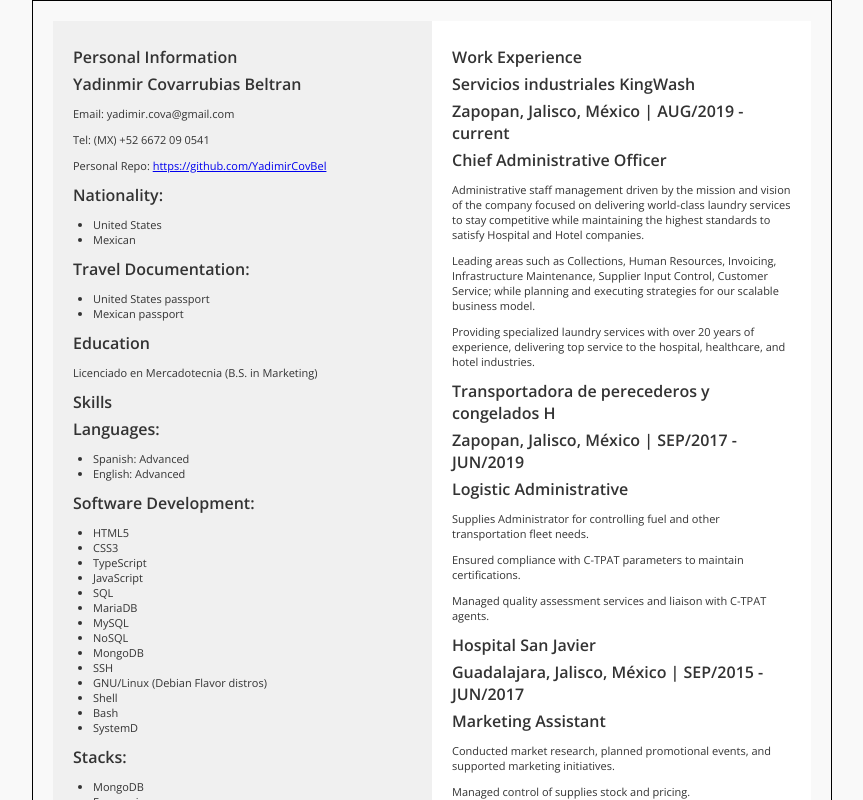
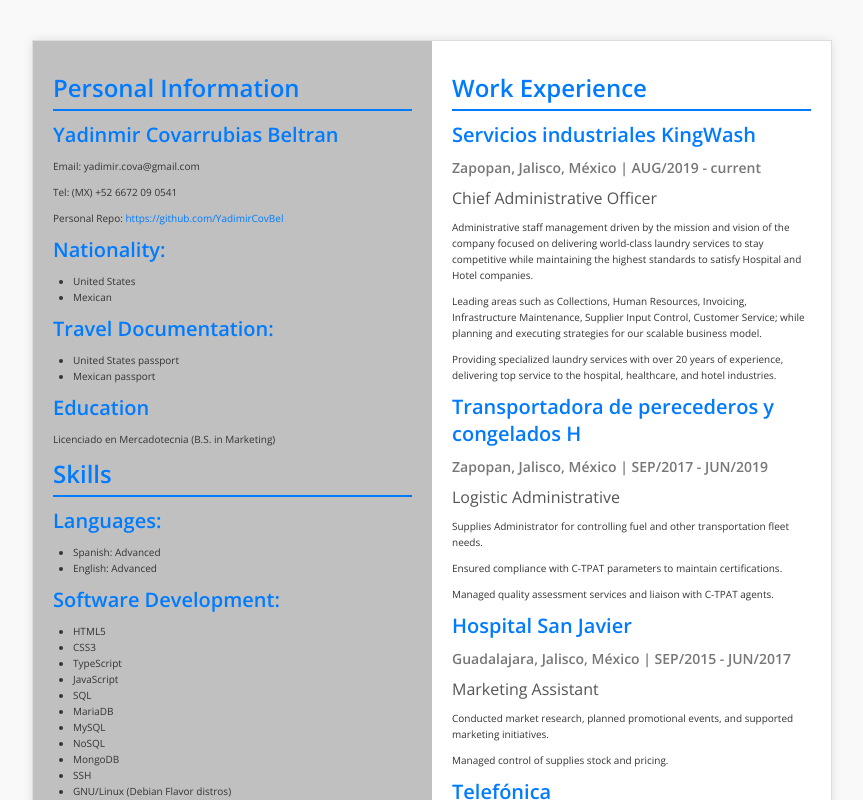
Before and after one commit to YadimirCovarrubiasBeltran/websiteCv, an Angular app: page / in a window 1280 px wide. Shown: the top 800 px of the page, without its empty margins (208-1071 px from the left). Built offline with nearby package versions, Linux system fonts and the light colour scheme.

Commit message:
Enhance styling in cv.component.css with new layout and color scheme

```diff
--- a/src/app/cv/cv.component.css
+++ b/src/app/cv/cv.component.css
@@ -1,12 +1,16 @@
+
+    /* CV Container */
 .cv-container {
-    width: 800px;
-    margin: 0 auto;
-    padding: 20px;
+    max-width: 800px;
+    margin: 40px auto;
+    padding: 0;
+    background-color: #fff;
     box-sizing: border-box;
-    border: 1px solid #000;
-    display: flex;
+    border: 1px solid #ddd;
+    box-shadow: 0 0 10px rgba(0, 0, 0, 0.1);
   }
 
+/* Columns */
   .row {
     display: flex;
     flex-wrap: wrap;
@@ -14,27 +18,97 @@
 
   .column {
     flex: 1;
+  }
+
+  .column.left {
+    background-color: #c0c0c0;
     padding: 20px;
   }
 
-  .left {
-    background-color: #f0f0f0;
+  .column.right {
+    background-color: #ffffff;
+    padding: 20px;
+  }
+  /* Personal Information Section */
+  .personal-info { background-color: #000000; /* Black background */
+    color: #FFFFFF; /* White text */
+    padding: 20px;
+    margin-bottom: 20px; /* Add some space after the section */
+}
+  .personal-info a {
+    color: #1E90FF;
+  }
+  .personal-info a:hover {
+    color: #63B8FF;
   }
 
-  .right {
-    background-color: #ffffff;
-  }
+  /* Adjust headings in Personal Info */
+  .personal-info h2,
+  .personal-info h3,
+  .personal-info h5,
+  .personal-info h6 { color: #FFFFFF; /*  headings white */ }
 
-  h2,
-  h3,
-  h5,
-  h6 {
-    margin-top: 5px;
-    margin-bottom: 5px;
-    padding: 0;
+   /* Headings */
+   h2,
+   h3,
+   h5,
+   h6 {
+     font-family: var(--heading-font);
+     color: var(--accent-color);
+     margin-top: 10px;
+     margin-bottom: 10px;
+   }
+
+
+h2 {
+    font-size: 24px;
+     border-bottom: 2px solid var(--accent-color);
+      padding-bottom: 5px;
+}
+h3 {
+    font-size: 20px;
+}
+h5 {
     font-size: 16px;
-  }
+    font-weight: normal;
+    color: #555;
+}
+h6 {
+    font-size: 14px;
+    color: #777;
+}
 
+
+/* Links */
+a {
+    color: var(--accent-color);
+    text-decoration: none;
+}
+
+a:hover {
+    text-decoration: underline;
+}
+
+ /* Lists and Paragraphs */
   ul {
     padding-left: 20px;
   }
+
+ li {
+    line-height: 1.6;
+ }
+
+ p {
+    line-height: 1.6;
+     margin-bottom: 10px;
+}
+/* Responsive Design */
+@media (max-width: 768px) {
+    .row {
+        flex-direction: column;
+     }
+     .column {
+        width: 100%;
+        padding: 10px;
+    }
+}
```
